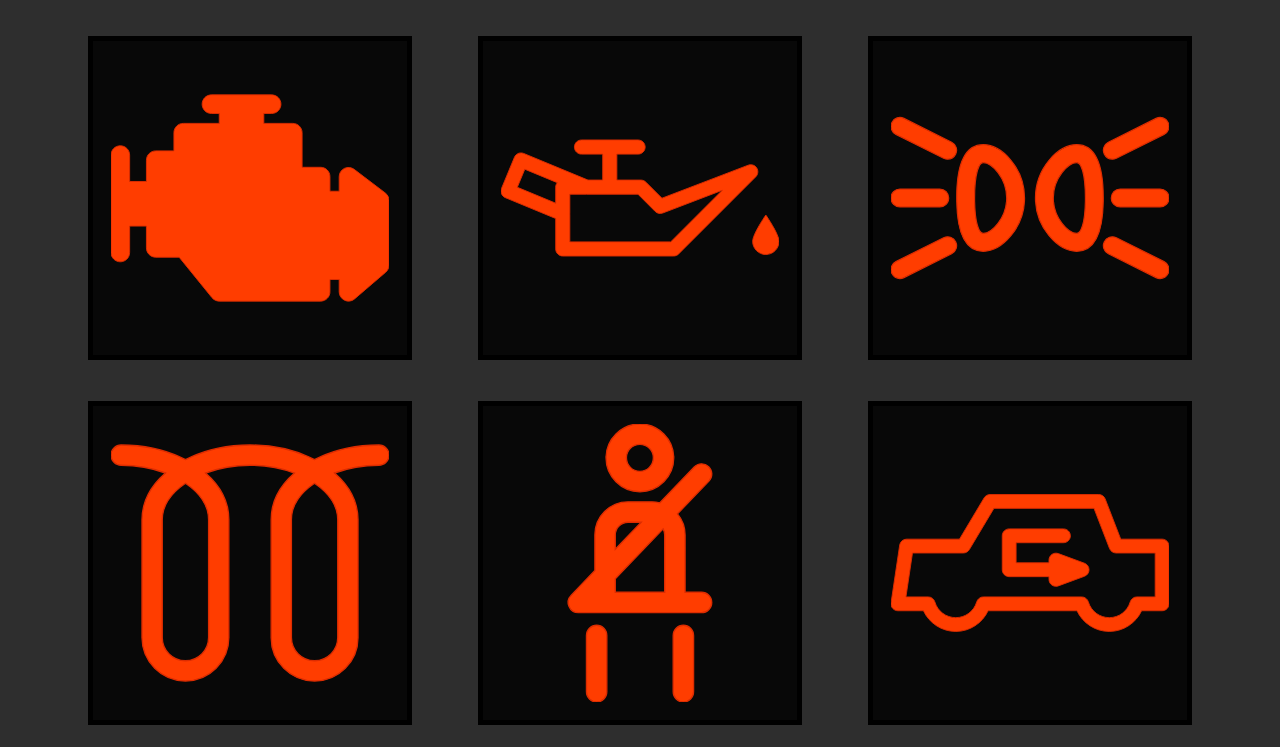
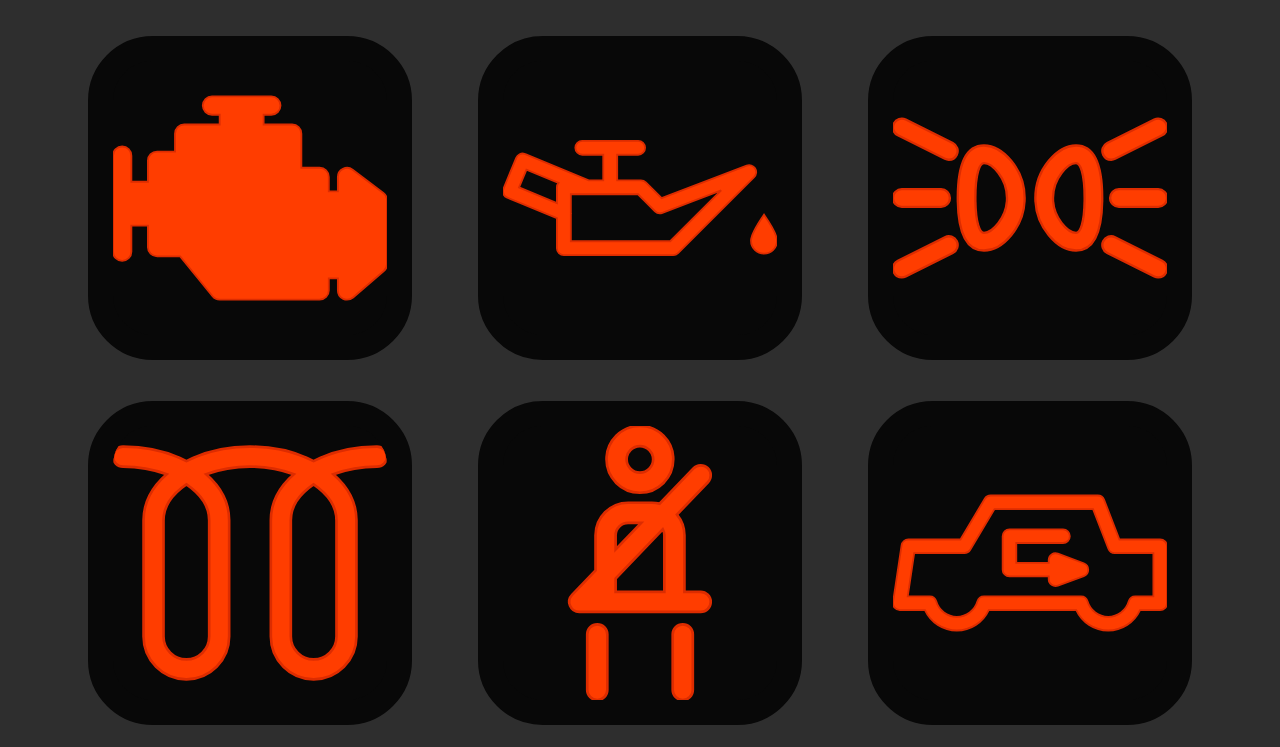
Before and after one commit to aaronalbright/project_pembroke, a plain HTML site: page index.html in a window 1280 px wide. Shown: the part 53-800 px from the top of the page. Drawn offline with nearby package versions, Linux system fonts and the light colour scheme.

Commit message:
css adjustments. more icons

```diff
--- a/css/style.css
+++ b/css/style.css
@@ -1,5 +1,6 @@
 body {
   background-color: #2E2E2E;
+  padding-bottom: 50px;
 }
 
 h1 {
@@ -9,8 +10,9 @@ h1 {
 svg {
   fill: #ff3d00;
   stroke: #dd2c00;
-  border: 5px black solid;
+  stroke-width: 2;
+  border: 25px #080808 solid;
+  border-radius: 20%;
   margin: 5%;
-  padding: 5%;
   background-color: #080808;
 }
--- a/index.html
+++ b/index.html
@@ -40,12 +40,14 @@
         <img class="svg "src="img/glowplug.svg">
         <img class="svg "src="img/battery.svg">
         <img class="svg "src="img/fuel.svg">
+        <img class="svg "src="img/trunk.svg">
       </div>
       <div class="col-xs-6 col-md-4">
         <img class="svg "src="img/oil.svg">
         <img class="svg "src="img/seatbelt.svg">
         <img class="svg "src="img/light.svg">
         <img class="svg "src="img/hood.svg">
+        <img class="svg "src="img/warning.svg">
       </div>
       <div class="col-xs-6 col-md-4">
         <img class="svg "src="img/parking-lights.svg">
```
